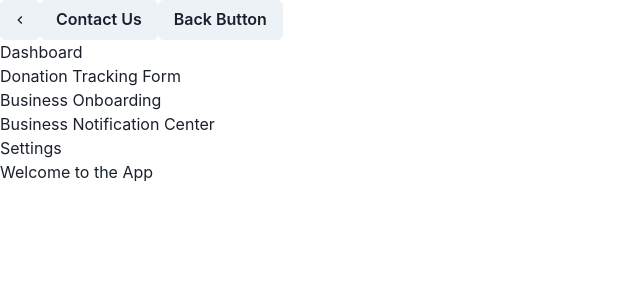
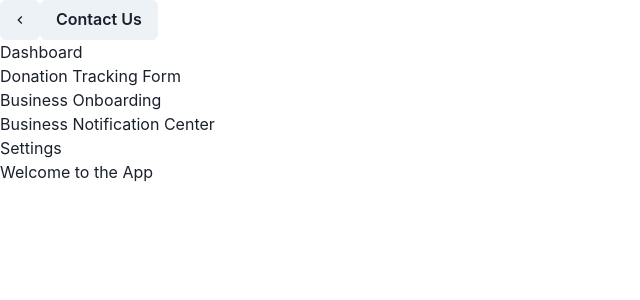
Before and after one commit to ctc-uci/fph-frontend, a React (Vite) app: page / in a window 1280 px wide. Shown: the top 300 px of the page, without its empty margins (0-640 px from the left). Built offline with nearby package versions, Linux system fonts and the light colour scheme.

Commit message:
fixed the jit comments

```diff
--- a/src/Navbar.jsx
+++ b/src/Navbar.jsx
@@ -39,11 +39,6 @@ function Navbar({ showContactUs, title, showSettings, excelDownload, backButton
             <Link to={businessList[2].path}>{businessList[2].name}</Link>
           </Button>
         )}
-        {backButton && (
-          <Button>
-            <Link to={businessList[3].path}>{businessList[3].name}</Link>
-          </Button>
-        )}
       </nav>
     </>
   );
```
